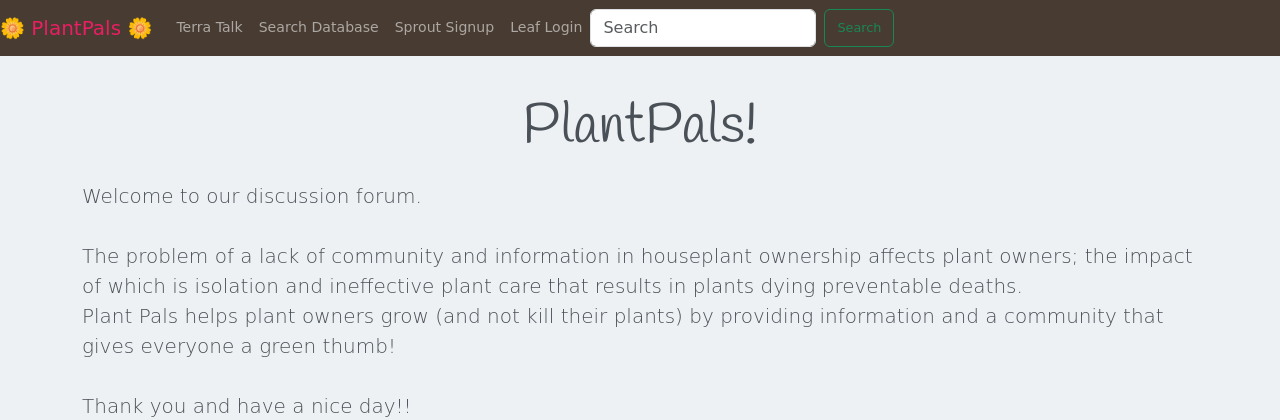
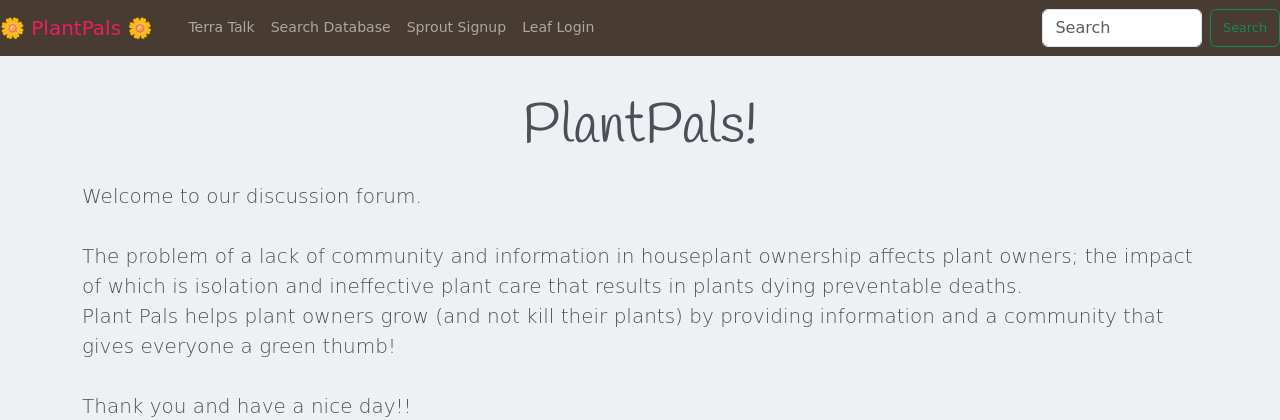
Before and after one commit to ao994/plant-pals, a Django app: page / in a window 1280 px wide. Shown: the top 420 px of the page. Run offline with Django 3.2, Linux system fonts and the light colour scheme; some libraries are stand-ins or nearby versions; some web fonts are replaced.

Commit message:
Update basic.html

```diff
--- a/Code/plant-pals/profile_of_user/templates/basic.html
+++ b/Code/plant-pals/profile_of_user/templates/basic.html
@@ -36,6 +36,7 @@
             </button>
 
             <div class="collapse navbar-collapse" id="navbarSupportedContent">
+                <div class = "container-fluid"> <!-- Makes search bar stay on the right of the navbar  -->
                     <ul class="navbar-nav mr-auto">
 
                         <!-- Navbar sect. under any case -->
@@ -82,7 +83,7 @@
                         </li>
                         {% endif %}
                     </ul>
-
+                </div>
 
                 <form class="d-flex" role="search" action="{% url 'Search' %}" method="POST">
                     {% csrf_token %}
```
Lines whose indentation alone changed are shown as unchanged.
